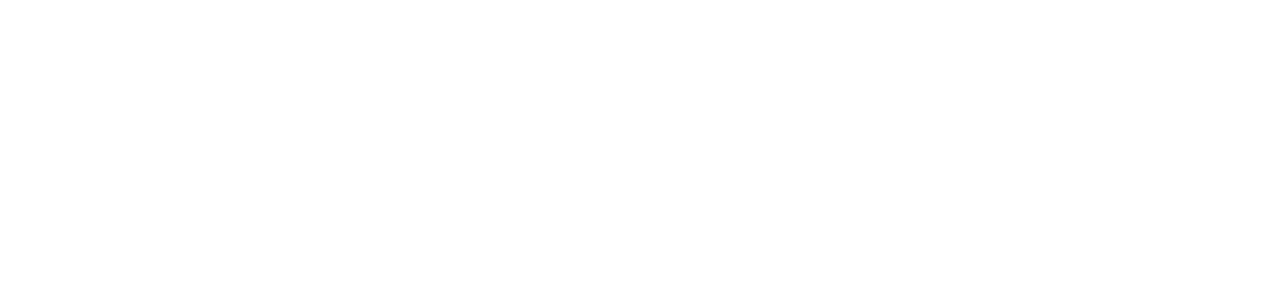
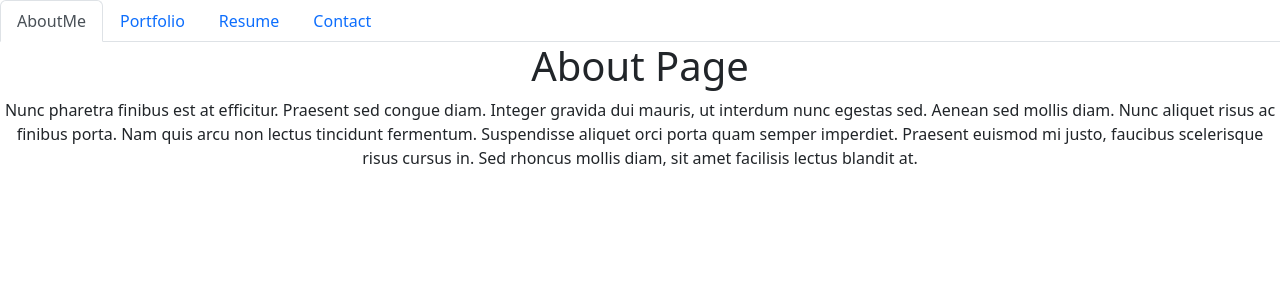
Before and after one commit to Casanovascut/React-Portfolio, a React (Create React App) app: page / in a window 1280 px wide. Shown: the top 300 px of the page. Built offline with nearby package versions, Linux system fonts and the light colour scheme.

Commit message:
skeleton

```diff
--- a/src/App.js
+++ b/src/App.js
@@ -1,9 +1,9 @@
 import './App.css';
-import HomePage from './components/pages/PortfolioPage.js'
+import PortfolioContainer from './components/PortfolioContainer';
 function App() {
   return (
     <div className="App">
-      <HomePage />
+      <PortfolioContainer />
     </div>
   );
 }
--- a/src/components/NavTabs.js
+++ b/src/components/NavTabs.js
@@ -8,33 +8,33 @@ function NavTabs({ currentPage, handlePageChange })
         <ul className="nav nav-tabs">
             <li className="nav-item">
                 <a
-                    href="#home"
-                    onClick={() => handlePageChange('Home')}
+                    href="#AboutMe"
+                    onClick={() => handlePageChange('AboutMe')}
                     // This is a conditional (ternary) operator that checks to see if the current page is "Home"
                     // If it is, we set the current page to 'nav-link-active', otherwise we set it to 'nav-link'
-                    className={currentPage === 'Home' ? 'nav-link active' : 'nav-link'}
+                    className={currentPage === 'AboutMe' ? 'nav-link active' : 'nav-link'}
                 >
-                    Home
+                    AboutMe
                 </a>
             </li>
             <li className="nav-item">
                 <a
-                    href="#about"
-                    onClick={() => handlePageChange('About')}
+                    href="#Portfolio"
+                    onClick={() => handlePageChange('Portfolio')}
                     // Check to see if the currentPage is `About`, and if so we use the active link class from bootstrap. Otherwise, we set it to a normal nav-link
-                    className={currentPage === 'About' ? 'nav-link active' : 'nav-link'}
+                    className={currentPage === 'Portfolio' ? 'nav-link active' : 'nav-link'}
                 >
-                    About
+                    Portfolio
                 </a>
             </li>
             <li className="nav-item">
                 <a
-                    href="#blog"
-                    onClick={() => handlePageChange('Blog')}
+                    href="#Resume"
+                    onClick={() => handlePageChange('Resume')}
                     // Check to see if the currentPage is `Blog`, and if so we use the active link class from bootstrap. Otherwise, we set it to a normal nav-link
-                    className={currentPage === 'Blog' ? 'nav-link active' : 'nav-link'}
+                    className={currentPage === 'Resume' ? 'nav-link active' : 'nav-link'}
                 >
-                    Blog
+                    Resume
                 </a>
             </li>
             <li className="nav-item">
--- /dev/null
+++ b/src/components/PortfolioContainer.js
@@ -0,0 +1,37 @@
+import React, { useState } from 'react';
+import NavTabs from './NavTabs';
+import Portfolio from './pages/Portfolio';
+import Resume from './pages/Resume';
+import Contact from './pages/Contact';
+import AboutMe from './pages/AboutMe';
+
+export default function PortfolioContainer()
+{
+    const [currentPage, setCurrentPage] = useState('AboutMe');
+
+    // This method is checking to see what the value of `currentPage` is. Depending on the value of currentPage, we return the corresponding component to render.
+    const renderPage = () =>
+    {
+        if (currentPage === 'AboutMe') {
+            return <AboutMe />;
+        }
+        if (currentPage === 'Contact') {
+            return <Contact />;
+        }
+        if (currentPage === 'Portfolio') {
+            return <Portfolio />;
+        }
+        return <Resume />;
+    };
+
+    const handlePageChange = (page) => setCurrentPage(page);
+
+    return (
+        <div>
+            {/* We are passing the currentPage from state and the function to update it */}
+            <NavTabs currentPage={currentPage} handlePageChange={handlePageChange} />
+            {/* Here we are calling the renderPage method which will return a component  */}
+            {renderPage()}
+        </div>
+    );
+}
--- /dev/null
+++ b/src/components/pages/AboutMe.js
@@ -0,0 +1,18 @@
+import React from 'react';
+
+export default function About()
+{
+    return (
+        <div>
+            <h1>About Page</h1>
+            <p>
+                Nunc pharetra finibus est at efficitur. Praesent sed congue diam.
+                Integer gravida dui mauris, ut interdum nunc egestas sed. Aenean sed
+                mollis diam. Nunc aliquet risus ac finibus porta. Nam quis arcu non
+                lectus tincidunt fermentum. Suspendisse aliquet orci porta quam semper
+                imperdiet. Praesent euismod mi justo, faucibus scelerisque risus cursus
+                in. Sed rhoncus mollis diam, sit amet facilisis lectus blandit at.
+            </p>
+        </div>
+    );
+}
--- /dev/null
+++ b/src/components/pages/Contact.js
@@ -0,0 +1,23 @@
+import React from 'react';
+
+export default function Contact()
+{
+    return (
+        <div>
+            <h1>Contact Page</h1>
+            <p>
+                Integer cursus bibendum sem non pretium. Vestibulum in aliquet sem, quis
+                molestie urna. Aliquam semper ultrices varius. Aliquam faucibus sit amet
+                magna a ultrices. Aenean pellentesque placerat lacus imperdiet
+                efficitur. In felis nisl, luctus non ante euismod, tincidunt bibendum
+                mi. In a molestie nisl, eu sodales diam. Nam tincidunt lacus quis magna
+                posuere, eget tristique dui dapibus. Maecenas fermentum elementum
+                faucibus. Quisque nec metus vestibulum, egestas massa eu, sollicitudin
+                ipsum. Nulla facilisi. Sed ut erat ligula. Nam tincidunt nunc in nibh
+                dictum ullamcorper. Class aptent taciti sociosqu ad litora torquent per
+                conubia nostra, per inceptos himenaeos. Etiam ornare rutrum felis at
+                rhoncus. Etiam vel condimentum magna, quis tempor nulla.
+            </p>
+        </div>
+    );
+}
--- /dev/null
+++ b/src/components/pages/Resume.js
@@ -0,0 +1,25 @@
+import React from 'react';
+
+export default function Blog()
+{
+    return (
+        <div>
+            <h1>Blog Page</h1>
+            <p>
+                Donec a volutpat quam. Curabitur nec varius justo, sed rutrum ligula.
+                Curabitur pellentesque turpis sit amet eros iaculis, a mollis arcu
+                dictum. Ut vel ante eget massa ornare placerat. Etiam nisl orci, finibus
+                sodales volutpat et, hendrerit ut dolor. Suspendisse porta dictum nunc,
+                sed pretium risus rutrum eget. Nam consequat, ligula in faucibus
+                vestibulum, nisi justo laoreet risus, luctus luctus mi lacus sit amet
+                libero. Class aptent taciti sociosqu ad litora torquent per conubia
+                nostra, per inceptos himenaeos. Mauris pretium condimentum tellus eget
+                lobortis. Interdum et malesuada fames ac ante ipsum primis in faucibus.
+                Donec placerat accumsan mi, ut congue neque placerat eu. Donec nec ipsum
+                in velit pellentesque vehicula sit amet at augue. Maecenas aliquam
+                bibendum congue. Pellentesque semper, lectus non ullamcorper iaculis,
+                est ligula suscipit velit, sed bibendum turpis dui in sapien.
+            </p>
+        </div>
+    );
+}
```
Also changed, not shown: src/components/pages/AboutMePage.js (deleted), src/components/pages/ContactPage.js (deleted), src/components/pages/Portfolio.js (renamed from src/components/pages/PortfolioPage.js), src/components/pages/ResumePage.js (deleted).
